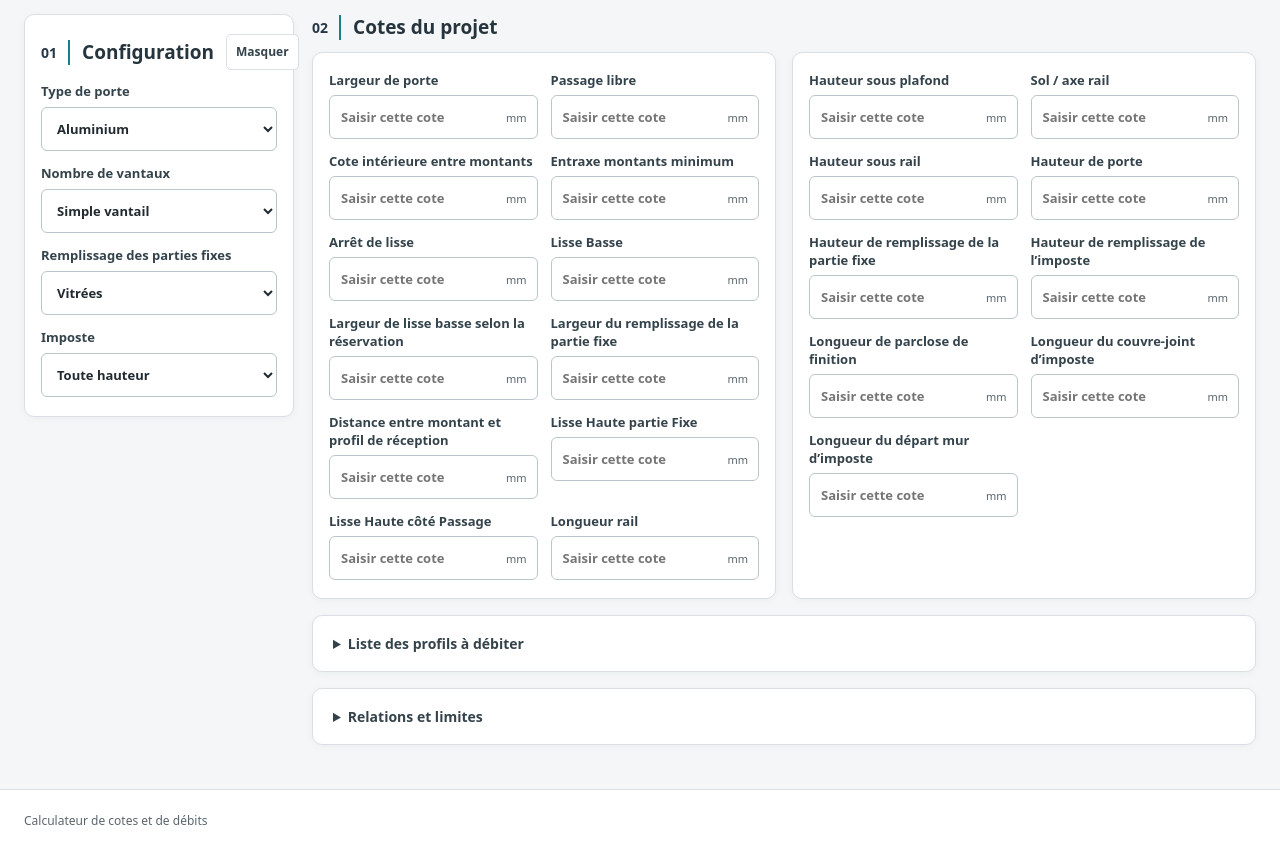
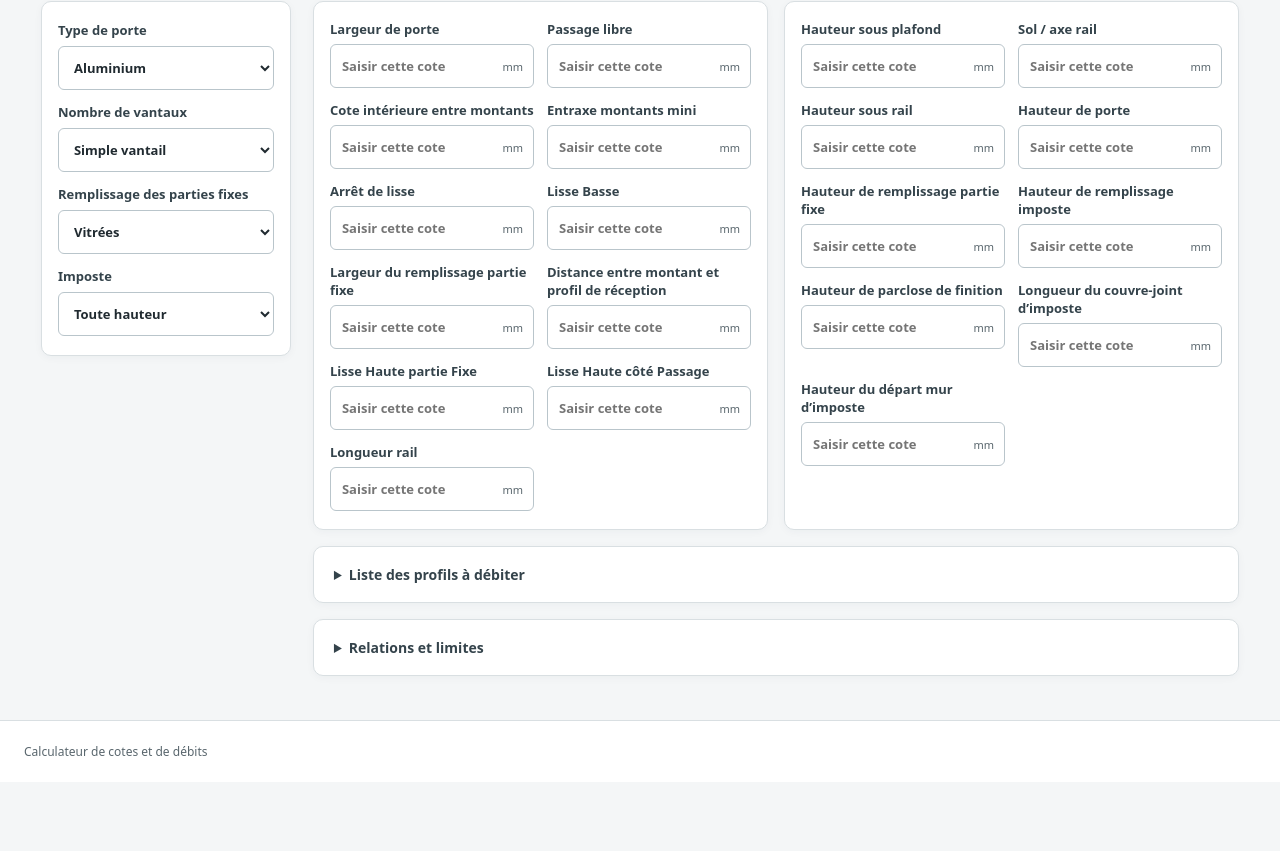
Before and after one commit to JLEGAC/debits-galandage, a website with bundled scripts: page index.html in a window 1280 px wide. Shown: the part 95-946 px from the top of the page. After the commit the page ends 877 px from the top, so only its background shows below. Built offline with nearby package versions, Linux system fonts and the light colour scheme.

Commit message:
Add files via upload

```diff
--- a/data/regles-calcul.json
+++ b/data/regles-calcul.json
@@ -5,11 +5,11 @@
     "LP": {"label": "Largeur de porte"},
     "PL": {"label": "Passage libre"},
     "EM": {"label": "Cote intérieure entre montants"},
-    "ENTRAXE_MIN": {"label": "Entraxe montants minimum"},
+    "ENTRAXE_MIN": {"label": "Entraxe montants mini"},
     "ADL": {"label": "Arrêt de lisse"},
-    "LBmini": {"label": "Lisse Basse"},
-    "LB": {"label": "Largeur de lisse basse selon la réservation"},
-    "LREM": {"label": "Largeur du remplissage de la partie fixe"},
+    "LBmini": {"label": "Lisse Basse minimum"},
+    "LB": {"label": "Lisse Basse"},
+    "LREM": {"label": "Largeur du remplissage partie fixe"},
     "MPR": {"label": "Distance entre montant et profil de réception", "vantail":"single"},
     "LHF": {"label": "Lisse Haute partie Fixe"},
     "LHP": {"label": "Lisse Haute côté Passage"},
@@ -18,11 +18,11 @@
     "SEP": {"label": "Sol / axe rail"},
     "HSR": {"label": "Hauteur sous rail"},
     "HP": {"label": "Hauteur de porte"},
-    "HRF": {"label": "Hauteur de remplissage de la partie fixe"},
-    "HRI": {"label": "Hauteur de remplissage de l’imposte"},
-    "HPAR": {"label": "Longueur de parclose de finition"},
+    "HRF": {"label": "Hauteur de remplissage partie fixe"},
+    "HRI": {"label": "Hauteur de remplissage imposte"},
+    "HPAR": {"label": "Hauteur de parclose de finition"},
     "CJI": {"label": "Longueur du couvre-joint d’imposte"},
-    "DMI": {"label": "Longueur du départ mur d’imposte"}
+    "DMI": {"label": "Hauteur du départ mur d’imposte"}
   },
   "relations": [
     {"vantail":"single","equation":"PL = LP - 124"},
--- a/index.html
+++ b/index.html
@@ -12,18 +12,12 @@
 </head>
 <body>
   <main>
-    <header class="hero">
-      <h1>Débits porte à galandage</h1>
-    </header>
-
     <div class="app-layout">
+      <header class="hero">
+        <h1>Débits porte à galandage</h1>
+      </header>
       <aside class="configuration-sidebar">
-        <section class="panel configuration" id="configuration-panel" aria-labelledby="config-title">
-          <div class="section-heading configuration-heading">
-            <span class="step">01</span>
-            <h2 id="config-title">Configuration</h2>
-            <button id="hide-configuration" class="config-toggle" type="button" aria-controls="configuration-panel" aria-expanded="true">Masquer</button>
-          </div>
+        <section class="panel configuration" aria-label="Configuration">
           <div class="option-grid">
             <label>Type de porte<select id="door-material"><option value="aluminium">Aluminium</option><option value="wood">Bois</option></select></label>
             <label>Nombre de vantaux<select id="leaf-count"><option value="single">Simple vantail</option><option value="double">Double vantail</option></select></label>
@@ -34,12 +28,7 @@
       </aside>
 
       <div class="workspace">
-        <section class="dimensions-area" aria-labelledby="dimensions-title">
-          <div class="section-heading dimensions-heading">
-            <span class="step">02</span>
-            <h2 id="dimensions-title">Cotes du projet</h2>
-            <button id="show-configuration" class="config-toggle" type="button" aria-controls="configuration-panel" aria-expanded="false" hidden>Configuration</button>
-          </div>
+        <section class="dimensions-area" aria-label="Cotes du projet">
           <div id="fields" class="dimension-panels"></div>
           <div id="validation" class="validation" role="status" aria-live="polite"></div>
         </section>
@@ -57,7 +46,7 @@
         <section class="panel formula-panel" aria-labelledby="formula-title">
           <details>
             <summary id="formula-title">Relations et limites</summary>
-            <div class="relation-notes"><p>Parties fixes prévues automatiquement : 1 en simple vantail, 2 en double vantail. Avec imposte, son remplissage suit celui des parties fixes ; 2 couvre-joints d’imposte et 2 départs mur sont prévus.</p><p>La parclose de finition est ajoutée uniquement si les parties fixes sont vitrées. La porte coulisse dans le rail grâce à des chariots. La largeur de porte se saisit dans « 02 Cotes du projet » : maximum 1230 mm en bois, 1300 mm en aluminium.</p><p>Les identifiants SEP, HSR, LHF, LHP, LBmini, LB, MPR, HRF, CJI et DMI désignent les cotes utilisées dans les relations de calcul.</p></div>
+            <div class="relation-notes"><p>Parties fixes : 1 en simple vantail, 2 en double. Le remplissage de l’imposte suit celui des parties fixes. Avec imposte : 2 couvre-joints et 2 départs mur.</p><p>Parcloses de finition uniquement si les parties fixes sont vitrées. La porte coulisse dans le rail sur des chariots. Largeur maximale : 1230 mm en bois, 1300 mm en aluminium.</p><p>Cotes utilisées : SEP, HSR, LHF, LHP, LB, MPR, HRF, CJI et DMI.</p></div>
             <p class="hint">Les expressions ci-dessous sont également modifiables dans <code>data/regles-calcul.json</code>.</p>
             <div id="formula-list" class="formula-list"></div>
           </details>
--- a/service-worker.js
+++ b/service-worker.js
@@ -1,4 +1,4 @@
-const CACHE="preparation-debits-v14";
+const CACHE="preparation-debits-v15";
 const FILES=["./","./index.html","./styles.css","./manifest.webmanifest","./assets/icon.svg","./src/main.js","./src/formulas.js","./src/cutlist.js","./data/regles-calcul.json"];
 self.addEventListener("install",event=>event.waitUntil(caches.open(CACHE).then(cache=>cache.addAll(FILES)).then(()=>self.skipWaiting())));
 self.addEventListener("activate",event=>event.waitUntil(caches.keys().then(keys=>Promise.all(keys.filter(k=>k!==CACHE).map(k=>caches.delete(k)))).then(()=>self.clients.claim())));
--- a/src/main.js
+++ b/src/main.js
@@ -4,7 +4,7 @@ import { buildCutList } from "./cutlist.js";
 
 const $ = id => document.getElementById(id);
 const groups = [
-  { title:"Largeurs", keys:["LP","PL","EM","ENTRAXE_MIN","ADL","LBmini","LB","LREM","MPR","LHF","LHP","LRAIL"] },
+  { title:"Largeurs", keys:["LP","PL","EM","ENTRAXE_MIN","ADL","LB","LREM","MPR","LHF","LHP","LRAIL"] },
   { title:"Hauteurs", keys:["HSP","SEP","HSR","HP","HRF","HRI","HPAR","CJI","DMI"] }
 ];
 const state = {
@@ -152,18 +152,6 @@ $("leaf-count").addEventListener("change", event => { state.leaf = event.target.
 $("door-material").addEventListener("change", event => { state.doorMaterial = event.target.value; calculate(); });
 $("infill").addEventListener("change", event => { state.infill = event.target.value; calculate(); });
 $("transom").addEventListener("change", event => { state.transom = event.target.value; calculate(); });
-$("hide-configuration").addEventListener("click", () => {
-  document.querySelector(".app-layout").classList.add("configuration-hidden");
-  $("hide-configuration").setAttribute("aria-expanded", "false");
-  $("show-configuration").hidden = false;
-  $("show-configuration").setAttribute("aria-expanded", "false");
-});
-$("show-configuration").addEventListener("click", () => {
-  document.querySelector(".app-layout").classList.remove("configuration-hidden");
-  $("hide-configuration").setAttribute("aria-expanded", "true");
-  $("show-configuration").hidden = true;
-  $("show-configuration").setAttribute("aria-expanded", "true");
-});
 $("print").addEventListener("click", () => window.print());
 $("reset").addEventListener("click", () => {
   state.manualValues = {};
--- a/styles.css
+++ b/styles.css
@@ -13,24 +13,14 @@
 
 * { box-sizing: border-box; }
 body { margin: 0; min-width: 320px; }
-main { max-width: 1440px; margin: 0 auto; padding: 28px 24px 44px; }
-.hero { padding: 4px 0 22px; }
-.hero h1 { margin: 0; color: var(--accent); font-size: clamp(28px, 4vw, 40px); letter-spacing: -.03em; }
-.app-layout { display: grid; grid-template-columns: minmax(225px, 270px) minmax(0, 1fr); gap: 18px; align-items: start; }
-.configuration-sidebar { min-width: 0; position: sticky; top: 16px; }
+main { max-width: 1920px; margin: 0 auto; padding: 22px clamp(14px, 3.2vw, 64px) 44px; }
+.app-layout { display: grid; grid-template-columns: minmax(250px, .235fr) minmax(0, 1fr); grid-template-areas: ". title" "configuration workspace"; gap: 14px 22px; align-items: start; }
+.hero { grid-area: title; padding: 0 0 8px; }
+.hero h1 { margin: 0; color: var(--accent); font-size: clamp(28px, 3vw, 48px); letter-spacing: -.03em; }
+.configuration-sidebar { grid-area: configuration; min-width: 0; align-self: start; }
 .panel { background: var(--white); border: 1px solid var(--line); border-radius: 10px; box-shadow: 0 2px 8px #2437460a; }
 .configuration { margin: 0; padding: 19px 16px; }
-.configuration-heading { align-items: center; }
-.configuration-heading h2 { font-size: 19px; margin: 0; }
-.config-toggle { margin-left: auto; border: 1px solid var(--line); border-radius: 5px; padding: 7px 9px; background: #fff; color: #34434b; font: inherit; font-size: 12px; font-weight: 600; line-height: 1.2; cursor: pointer; min-height: 36px; }
-.config-toggle:hover { background: #f1f7f8; border-color: #b8d7d8; }
-.config-toggle:focus-visible { outline: 3px solid #187f8638; border-color: var(--highlight); }
-.configuration-hidden { grid-template-columns: minmax(0, 1fr); }
-.configuration-hidden .configuration-sidebar { display: none; }
-.workspace { display: grid; gap: 16px; min-width: 0; }
-.section-heading { display: flex; gap: 12px; align-items: center; margin: 0 0 12px; }
-.section-heading h2 { font-size: 19px; margin: 0; color: #25343d; }
-.step { flex: 0 0 auto; color: var(--accent); font-weight: 700; font-size: 14px; border-right: 2px solid var(--highlight); padding: 3px 11px 3px 0; }
+.workspace { grid-area: workspace; display: grid; gap: 16px; min-width: 0; }
 .option-grid, .fields { display: grid; grid-template-columns: minmax(0, 1fr); gap: 13px; }
 .option-grid label, .field { display: flex; flex-direction: column; gap: 7px; font-size: 13px; font-weight: 700; color: #34434b; min-width: 0; }
 select, input { font: inherit; color: #202a30; background: #fff; border: 1px solid #b9c5cb; border-radius: 6px; min-height: 44px; padding: 9px 11px; width: 100%; }
@@ -88,14 +78,14 @@ footer { background: #fff; border-top: 1px solid var(--line); min-height: 62px;
 
 @media (max-width: 1100px) and (min-width: 901px) {
   main { padding-inline: 18px; }
-  .app-layout { grid-template-columns: minmax(205px, 235px) minmax(0, 1fr); gap: 14px; }
+  .app-layout { grid-template-columns: minmax(205px, .28fr) minmax(0, 1fr); gap: 14px; }
   .dimension-panels { grid-template-columns: 1fr; }
   .dimension-panel .fields { grid-template-columns: repeat(3, minmax(0, 1fr)); }
 }
 
 @media (max-width: 900px) {
   main { padding: 20px 16px 34px; }
-  .app-layout { display: block; }
+  .app-layout { grid-template-columns: minmax(0, 1fr); grid-template-areas: "title" "configuration" "workspace"; gap: 14px; }
   .configuration-sidebar { position: static; margin-bottom: 14px; }
   .configuration { margin: 0; }
   .configuration .option-grid { grid-template-columns: repeat(2, minmax(0, 1fr)); }
@@ -116,7 +106,6 @@ footer { background: #fff; border-top: 1px solid var(--line); min-height: 62px;
   .dimension-panels { grid-template-columns: 1fr; gap: 12px; }
   .dimension-panel { padding: 16px 14px; }
   .dimension-panel .fields { grid-template-columns: repeat(2, minmax(0, 1fr)); gap: 11px; }
-  .section-heading h2 { font-size: 18px; }
   .fields { gap: 11px; }
   .field { font-size: 12px; }
   .cutlist-panel, .formula-panel { padding: 16px 14px; }
@@ -133,6 +122,7 @@ footer { background: #fff; border-top: 1px solid var(--line); min-height: 62px;
   body { background: #fff; color: #111; }
   footer, .configuration-sidebar, .actions, .validation, .cutlist-notice, .formula-panel { display: none !important; }
   main { padding: 0; max-width: none; }
+  .app-layout { display: block; }
   .hero { padding: 0 0 8px; }
   .hero h1 { font-size: 22px; color: #111; }
   .workspace { display: block; }
```
Also changed, not shown: tests/ui-startup.test.js (+21 -11 lines).
